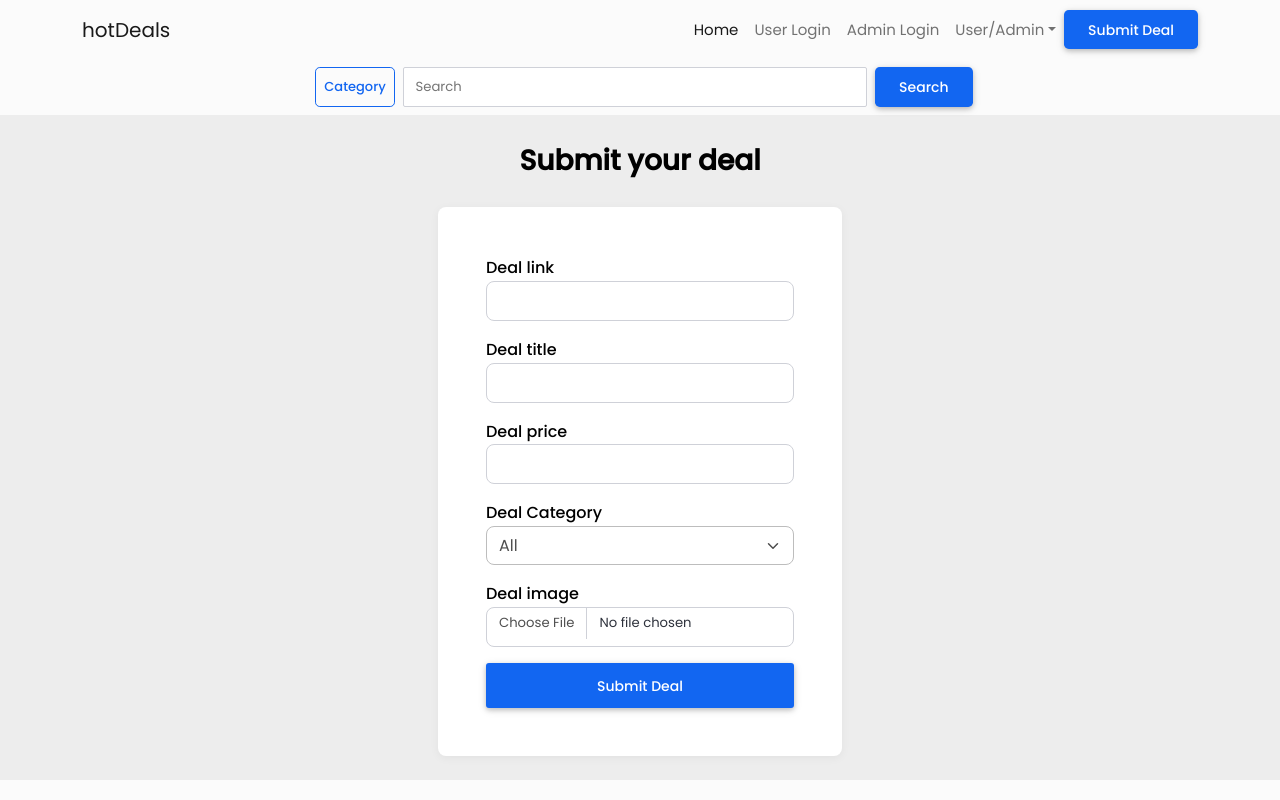
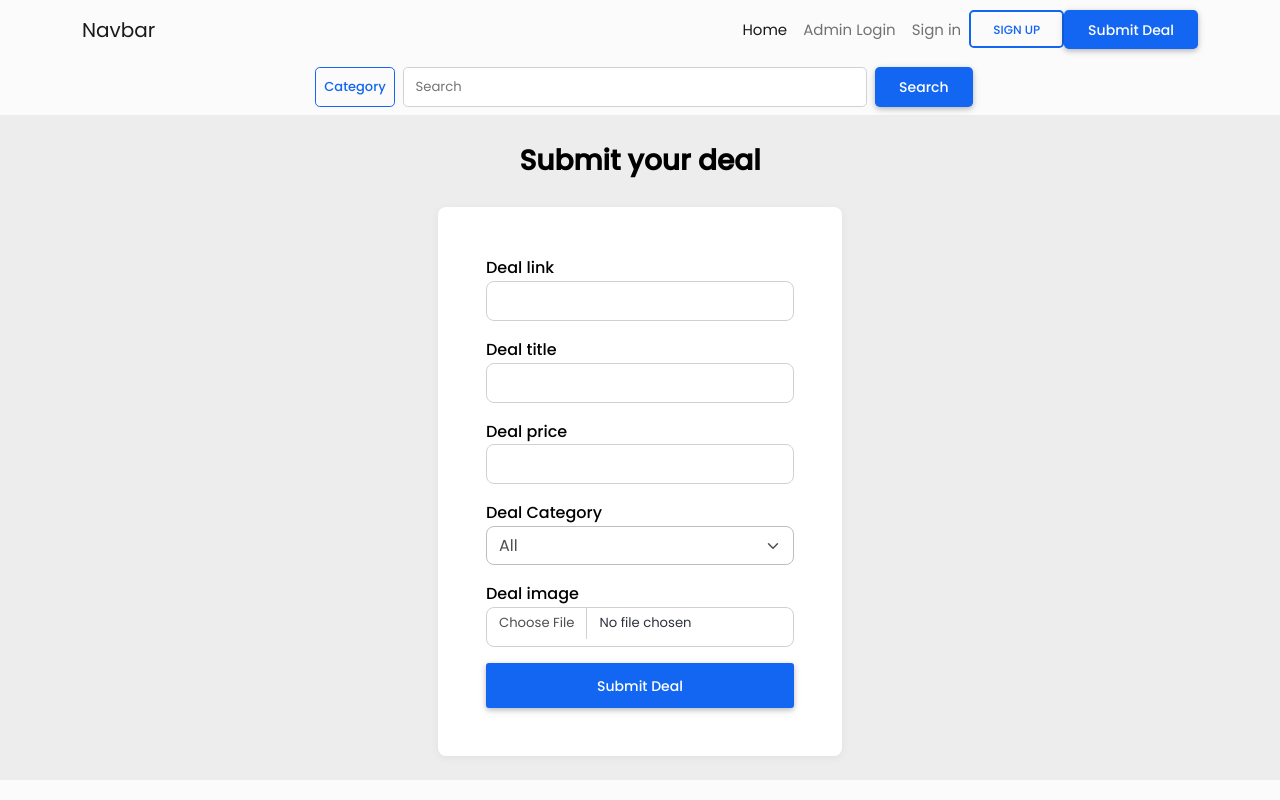
Before and after one commit to SwapnilKotkar/hotdeals, a React (Create React App) app in the folder frontend/hotdeals/: page /submitdeal in a window 1280 px wide. Shown: the top 800 px of the page. Built offline with nearby package versions, Linux system fonts and the light colour scheme.

Commit message:
Navbar work

```diff
--- a/frontend/hotdeals/src/components/AdminProfile.jsx
+++ b/frontend/hotdeals/src/components/AdminProfile.jsx
@@ -104,13 +104,13 @@ const AdminProfile = () => {
                                 </div>
                                 <div className="row mt-2">
                                     <div className="col-lg-8 col-md-10 col-sm-12">
-                                    <input name="firstname"  type="text" className="form-control rounded-3" placeholder="first name" ref={register({ required: "first name is required" })} value={values.firstName} onChange={handleChange} />
+                                    <input name="firstName"  type="text" className="form-control rounded-3" placeholder="first name" ref={register({ required: "first name is required" })} value={values.firstName} onChange={handleChange} />
                                     <p className="warning">{errors.firstName?.message}</p>
                                 </div>
                                 </div>
                                 <div className="row mt-3">
                                 <div className="col-lg-8 col-md-10 col-sm-12">
-                                    <input name="lastname" type="text" className="form-control rounded-3" placeholder="lastname" ref={register({ required: "last name is required" })} value={values.lastName} onChange={handleChange} />
+                                    <input name="lastName" type="text" className="form-control rounded-3" placeholder="lastname" ref={register({ required: "last name is required" })} value={values.lastName} onChange={handleChange} />
                                     <p className="warning">{errors.lastName?.message}</p>
                                 </div>
                                 </div>
--- a/frontend/hotdeals/src/components/Navbar.jsx
+++ b/frontend/hotdeals/src/components/Navbar.jsx
@@ -1,129 +1,65 @@
-import React from 'react';
+import React, { useContext } from 'react';
 import { NavLink } from 'react-router-dom';
+import { userContext } from './App';
+
 
 const Navbar = () =>{
     const link = "#";
 
+    const {state,  dispatch} = useContext(userContext);
+
+    const Menu = () => {
+      if(state) {
         return(
           <>
-            {/* <nav className="navbar navbar-expand-lg navbar-light shadow-none" style={{backgroundColor: "#FFFFFF "}}>
-            <div className="container-sm">
-                <NavLink className="navbar-brand" to="/">hotDeals</NavLink>
-                <button className="navbar-toggler" type="button" data-bs-toggle="collapse" data-bs-target="#navbarSupportedContent" aria-controls="navbarSupportedContent" aria-expanded="false" aria-label="Toggle navigation">
-                <span className="navbar-toggler-icon"></span>
-                </button>
-                <div className="collapse navbar-collapse" id="navbarSupportedContent">
-                <ul className="navbar-nav mb-2 mb-lg-0">
             <li className="nav-item">
               <NavLink className="nav-link active" aria-current="page" to="/">Home</NavLink>
             </li>
+            <li class="nav-item dropdown">
+              <a class="nav-link dropdown-toggle" id="navbarDropdownMenuLink" role="button" data-mdb-toggle="dropdown" aria-expanded="false">User/Admin</a>
+              <ul class="dropdown-menu" aria-labelledby="navbarDropdownMenuLink">
+                <li><NavLink className="dropdown-item" to='/userprofile'>Profile</NavLink></li>
+                <li><NavLink className="dropdown-item" to='/'>Logout</NavLink></li>
+              </ul>
+            </li>
+          </>
+        );
+      }
+      else{
+       return(
+        <>
         <li className="nav-item">
-                    <NavLink className="nav-link" to="/userlogin">User Login</NavLink>
+            <NavLink className="nav-link active" aria-current="page" to="/">Home</NavLink>
         </li>
         <li className="nav-item">
             <NavLink className="nav-link" to="/adminlogin">Admin Login</NavLink>
         </li>
         <li className="nav-item">
-                    <NavLink className="nav-link" to="/userprofile">userHome</NavLink>
+            <NavLink className="nav-link" to="/signup">Sign in</NavLink>
         </li>
         <li className="nav-item">
-                    <NavLink className="nav-link" to="/adminprofile">adminHome</NavLink>
+            <NavLink className="nav-link p-0" to="/userlogin"><button className="btn btn-outline-primary rounded-3" >Sign up</button></NavLink>
         </li>
-                    <li className="nav-item">
-                    <NavLink className="nav-link" to="/userlogout">UserLogout</NavLink>
-                    </li>
-                    <li className="nav-item">
-                    <NavLink className="nav-link" to="/adminlogout">AdminLogout</NavLink>
-                    </li>
-                    <li className="nav-item dropdown">
-                        <a className="nav-link dropdown-toggle" href='' id="navbarDropdown" role="button" data-bs-toggle="dropdown" aria-expanded="false">
-                            User/Admin
-                        </a>
-                        <ul className="dropdown-menu p-0" aria-labelledby="navbarDropdown">
-                            <li><NavLink className="dropdown-item" to='/userprofile'>Profile</NavLink></li>
-                            <li><NavLink className="dropdown-item" to='/'>Logout</NavLink></li>
-                        </ul>
-                    </li>
-                    <li>
-                    <NavLink className="nav-link p-1" to="/submitdeal"><button className="btn btn-primary shadow-sm" type="submit" >Submit Deal</button></NavLink>
-                    </li>
-                </ul>
-                </div>
-            </div>
-            </nav>
+    </>
+       );
+      }
+    }
 
-            <div class="  bg-light d-flex justify-content-center">
-<div className="container-sm p-0 m-2 row d-flex justify-content-center">
-  <div className="dropdown col-lg-1 col-3">
-                <button className="btn btn-outline-primary p-2"  type="button" id="dropdownMenuButton1" data-bs-toggle="dropdown" aria-expanded="false">
-                <span className='uppercase'>Category</span>
-                </button>
-                <ul className="dropdown-menu mt-2" aria-labelledby="dropdownMenuButton1">
-                <li><a className="dropdown-item" href={link}>Fashion</a></li>
-                <li><a className="dropdown-item" href={link}>Home & Living</a></li>
-                <li><a className="dropdown-item" href={link}>Electronics</a></li>
-                <li><a className="dropdown-item" href={link}>Groceries</a></li>
-                <li><a className="dropdown-item" href={link}>Travel</a></li>
-                <li><a className="dropdown-item" href={link}>Sports & Outdoors</a></li>
-                <li><a className="dropdown-item" href={link}>Gaming</a></li>
-                <li><a className="dropdown-item" href={link}>Vehicles</a></li>
-                <li><a className="dropdown-item" href={link}>Health & Beauty</a></li>
-                </ul>
-            </div>
-            <div class="col-lg-6 col-9">
-    <form class="d-flex">
-      <input class="form-control me-2" type="search" placeholder="Search" aria-label="Search" />
-      <button class="btn btn-primary" type="submit">Search</button>
-    </form>
-  </div>
-</div>
-</div> */}
+    return(
+        <>
           <nav class="navbar navbar-expand-lg navbar-light bg-light shadow-none" style={{fontSize:"15px"}}>
             <div class="container-lg">
-  <NavLink className="navbar-brand" to="/">hotDeals</NavLink>
-    <button
-      class="navbar-toggler"
-      type="button"
-      data-mdb-toggle="collapse"
-      data-mdb-target="#navbarNav"
-      aria-controls="navbarNav"
-      aria-expanded="false"
-      aria-label="Toggle navigation"
-    >
+            <NavLink className="navbar-brand" to="/">Navbar</NavLink>
+              <button class="navbar-toggler" type="button" data-mdb-toggle="collapse" data-mdb-target="#navbarNav" aria-controls="navbarNav" aria-expanded="false" aria-label="Toggle navigation">
                 <i class="fas fa-bars"></i>
               </button>
               <div class="collapse navbar-collapse" id="navbarNav">
                 <ul class="navbar-nav">
-        <li className="nav-item">
-            <NavLink className="nav-link active" aria-current="page" to="/">Home</NavLink>
-        </li>
-        <li className="nav-item">
-            <NavLink className="nav-link" to="/userlogin">User Login</NavLink>
-        </li>
-        <li className="nav-item">
-            <NavLink className="nav-link" to="/adminlogin">Admin Login</NavLink>
-        </li>
-        <li class="nav-item dropdown">
-        <a
-          class="nav-link dropdown-toggle"
-          id="navbarDropdownMenuLink"
-          role="button"
-          data-mdb-toggle="dropdown"
-          aria-expanded="false"
-        >
-          User/Admin
-        </a>
-        <ul class="dropdown-menu" aria-labelledby="navbarDropdownMenuLink">
-        <li><NavLink className="dropdown-item" to='/userprofile'>Profile</NavLink></li>
-        <li><NavLink className="dropdown-item" to='/'>Logout</NavLink></li>
-        </ul>
-      </li>
+                <Menu/>
                 <li>
                   <NavLink className="nav-link p-0" to="/submitdeal"><button className="btn btn-primary rounded-3" type="submit" ><span className="text-capitalize" style={{fontSize:"14px"}}>Submit Deal</span></button></NavLink>
               </li>
                 </ul>
-
-
               </div>
             </div>
           </nav>
@@ -148,13 +84,12 @@ const Navbar = () =>{
                         </div>
                         <div class="col-lg-6 col-9 p-0 ">
                 <form class="d-flex">
-      <input class="form-control me-2" type="search" placeholder="Search" aria-label="Search" />
+                  <input class="form-control me-2 rounded-3" type="search" placeholder="Search" aria-label="Search" />
                   <button class="btn btn-primary rounded-3" type="submit"><span className="text-capitalize" style={{fontSize:"14px"}}>Search</span></button>
                 </form>
               </div>
             </div>
           </div>
-
         </>
     );
 }
--- a/frontend/hotdeals/src/components/UserLogout.jsx
+++ b/frontend/hotdeals/src/components/UserLogout.jsx
@@ -1,8 +1,11 @@
-import { useEffect } from 'react';
+import { useContext, useEffect } from 'react';
 import { useNavigate } from 'react-router-dom';
+import { userContext } from './App';
 import Navbar from './Navbar';
 
 const UserLogout = () => {
+
+    const {state, dispatch} = useContext(userContext);
 
     const history = useNavigate();
 
@@ -15,7 +18,12 @@ const UserLogout = () => {
             },
             credentials: "include"
         }).then((res) => {
+            dispatch({type:"USER", payload:false});
             history('/userlogin', {replace: true});
+            if(res.status !== 200){
+                const error = new Error(res.error);
+                throw error;
+            }
         }).catch((err) => {
             console.log(err);
         });
--- a/frontend/hotdeals/src/components/UserProfile.jsx
+++ b/frontend/hotdeals/src/components/UserProfile.jsx
@@ -95,7 +95,7 @@ const UserProfile = () => {
                 <form method="POST" onSubmit={handleSubmit(onSubmit)} className="container rounded shadow-5 bg-white ">
                     <div className="row">
                         <div className="col-lg-4 col-md-5 border-right">
-                            <div className="d-flex flex-column align-items-center text-center p-3 py-5"><img className="rounded-circle mt-5" src="https://i.imgur.com/0eg0aG0.jpg" width="90" /><span className="font-weight-bold">John Tane</span><span className="text-black-50">john@gmail.com</span></div>
+                            <div className="d-flex flex-column align-items-center text-center p-3 py-5"><img className="rounded-circle mt-5" src="https://i.imgur.com/0eg0aG0.jpg" alt="profile pic" width="90" /><span className="font-weight-bold">John Tane</span><span className="text-black-50">john@gmail.com</span></div>
                         </div>
                         <div className="col-lg-8 col-md-7 col-sm-12">
                             <div className="p-3 py-5">
--- /dev/null
+++ b/frontend/hotdeals/src/reducer/useReducer.js
@@ -0,0 +1,8 @@
+export const initialState = null;
+
+export const reducer = (state, action) => {
+    if(action.type === "USER") {
+        return action.payload;
+    }
+    return state;
+}
```
Also changed, not shown: frontend/hotdeals/src/components/App.jsx (+7 -1 lines), frontend/hotdeals/src/components/Forms/UserLoginPage.jsx (+6 -2 lines). Lines whose indentation alone changed are shown as unchanged.
